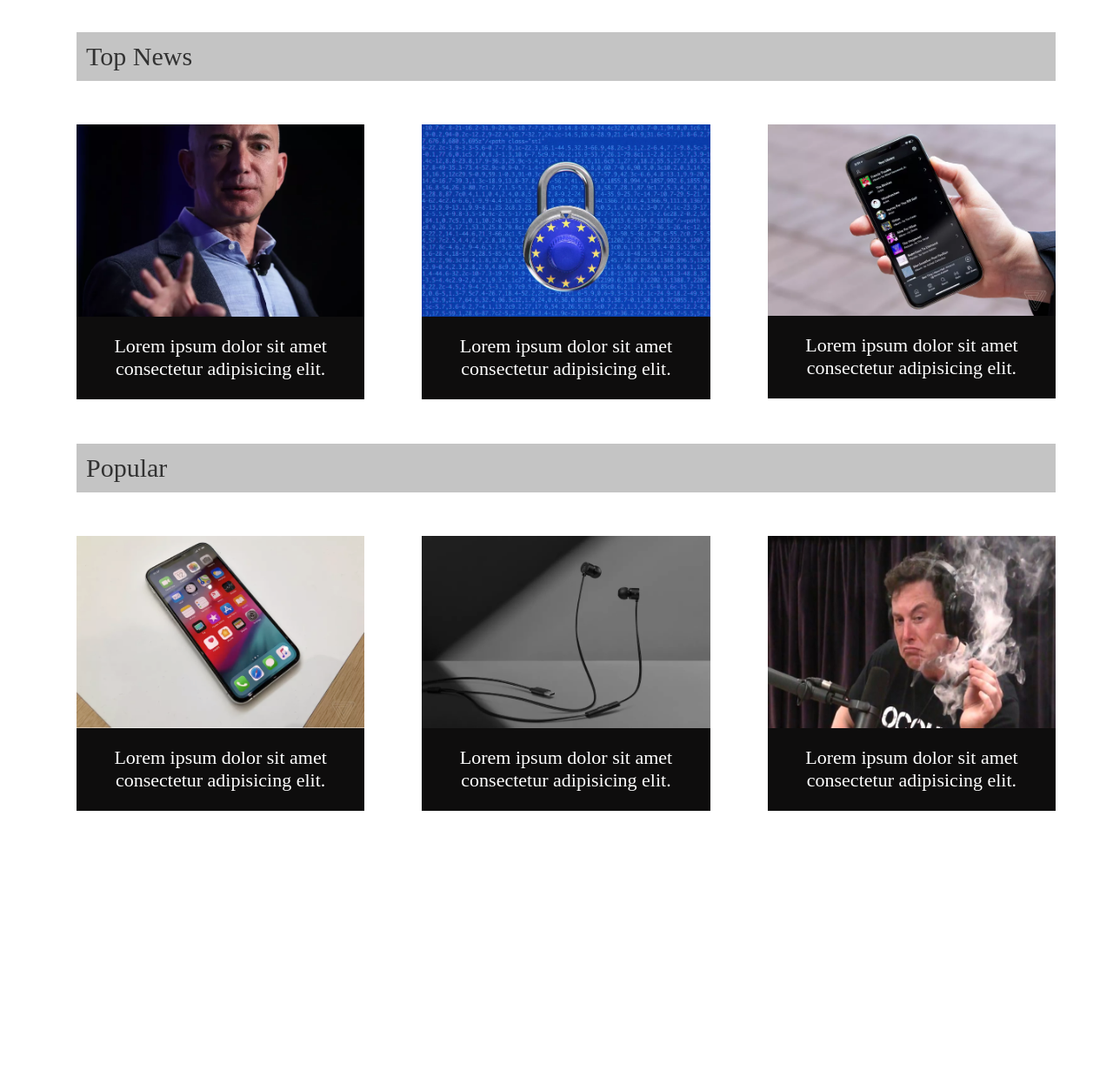
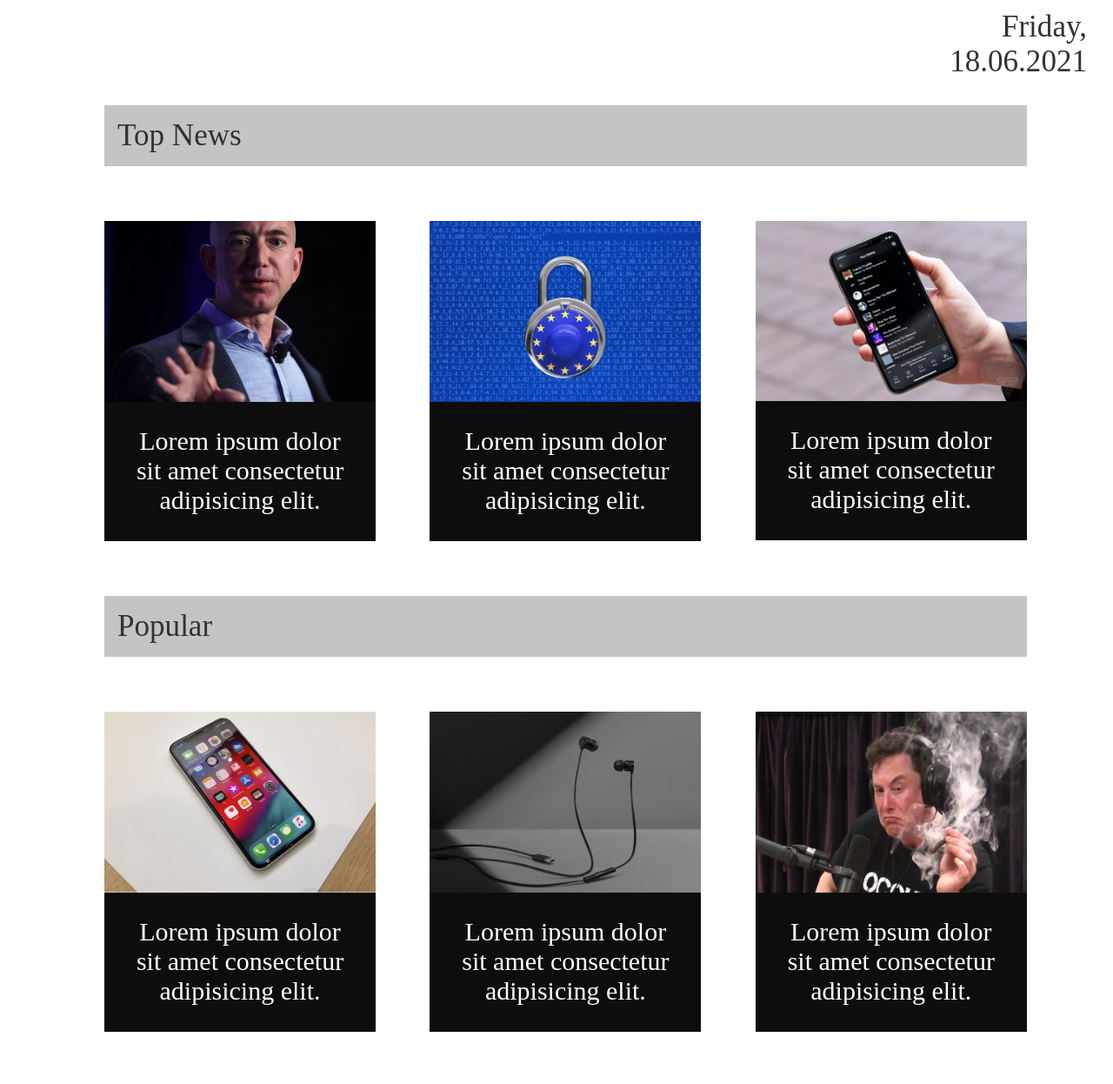
Before and after one commit to philipm92/FE21-CR02-Philip, a plain HTML site: page index.htm in a window 1280 px wide. Shown: the part 160-1406 px from the top of the page at 87% size. Drawn offline with Linux system fonts and the light colour scheme.

Commit message:
added date and tried to fix non-center, without avail

```diff
--- a/css/_base.scss
+++ b/css/_base.scss
@@ -31,7 +31,12 @@ html {
 }
 
 body {
-    @include setfs(2.2rem); /* basically equals 21px now by default */
+    @include setfs(3rem); /* basically equals 30px now by default */
+}
+
+h3 {
+    color: $txt-primary;
+    font-weight: normal;
 }
 
 #main-container {
@@ -133,6 +138,20 @@ nav {
 
 }
 
+/* Style Date */
+.flexdate {
+    display: flex;
+    flex-flow: row nowrap;
+    justify-content: flex-end;
+    align-content: center; /* no idea why this won't center, and I do NOT want to set a fixed height */
+    align-items: center; /* no idea why this won't center, and I do NOT want to set a fixed height */
+    @include setmargin-trbl(0.5em, 1em, -2em, auto);
+    /*@include setpadding-trbl(0,0,0,1em);*/
+    width: 20%;
+    h3 {
+        text-align: right;
+    }
+}
 
 /* For mobile phones: */
 @media screen and (max-width: 480px) {
@@ -154,6 +173,10 @@ nav {
     }
     body {
         background-color: red; /*testing purpose */
+    }
+
+    .flexdate {
+        @include hideonmobile();
     }
 
     footer {
@@ -185,6 +208,7 @@ nav {
 @media screen and (min-width: 481px) and (max-width: 1024px) {
     body {
         background-color: skyblue; /*testing purpose */
+        @include setfs(3rem);
     }
 
     nav {
@@ -203,6 +227,19 @@ nav {
         }
     }
 
+    /* Style Date */
+    .flexdate {
+        /*@include setpadding-trbl(0,0,0,1em);
+        @include setmargin-trbl(0.5em, 1em, 0, auto);
+        width: 25%;*/
+        justify-content: center;
+        margin: 0.1em auto;
+        width: 90%;
+        h3 {
+            @include center-txt();
+        }
+    }
+
     footer {
         font-size: 1.6rem;
     }
--- a/css/style.scss
+++ b/css/style.scss
@@ -29,11 +29,11 @@
     [class^="headline"] {
         @include setpadding-tb(0.5em,0.5em);
         background-color: $headline-bgcolor;
-        > h3 {
+        /*> h3 {
             color: $txt-primary;
             font-weight: normal;
             @include setfs(3rem);
-        }
+        }*/
     }
 }
 
--- a/index.htm
+++ b/index.htm
@@ -31,8 +31,11 @@
               </ul>
         </nav>
 
+        <main class="flexdate">
+            <h3>Friday, 18.06.2021</h3>
+        </main>
         <!--*******************************************************-->
-        <div class="grid-container3"> <!--Start Grid Container 3x3 -->
+        <main class="grid-container3"> <!--Start Grid Container 3x3 -->
             <div class="headline1"><h3>Top News</h3></div>
             <div class="blog1">
                 <a href="article.htm">
@@ -72,11 +75,11 @@
                     <div class="desc">Lorem ipsum dolor sit amet consectetur adipisicing elit.</div>
                 </a>
             </div>
-          </div> <!-- End Grid Container 3x3 -->
+          </main> <!-- End Grid Container 3x3 -->
 
           <!--*******************************************************-->
-          <div class="grid-container2"> <!--Start Grid Container 2x2 -->
-          </div> <!-- End Grid Container 2x2 -->
+          <main class="grid-container2"> <!--Start Grid Container 2x2 -->
+          </main> <!-- End Grid Container 2x2 -->
 
 
 
```
Also changed, not shown: css/style.css, 1 other file.
